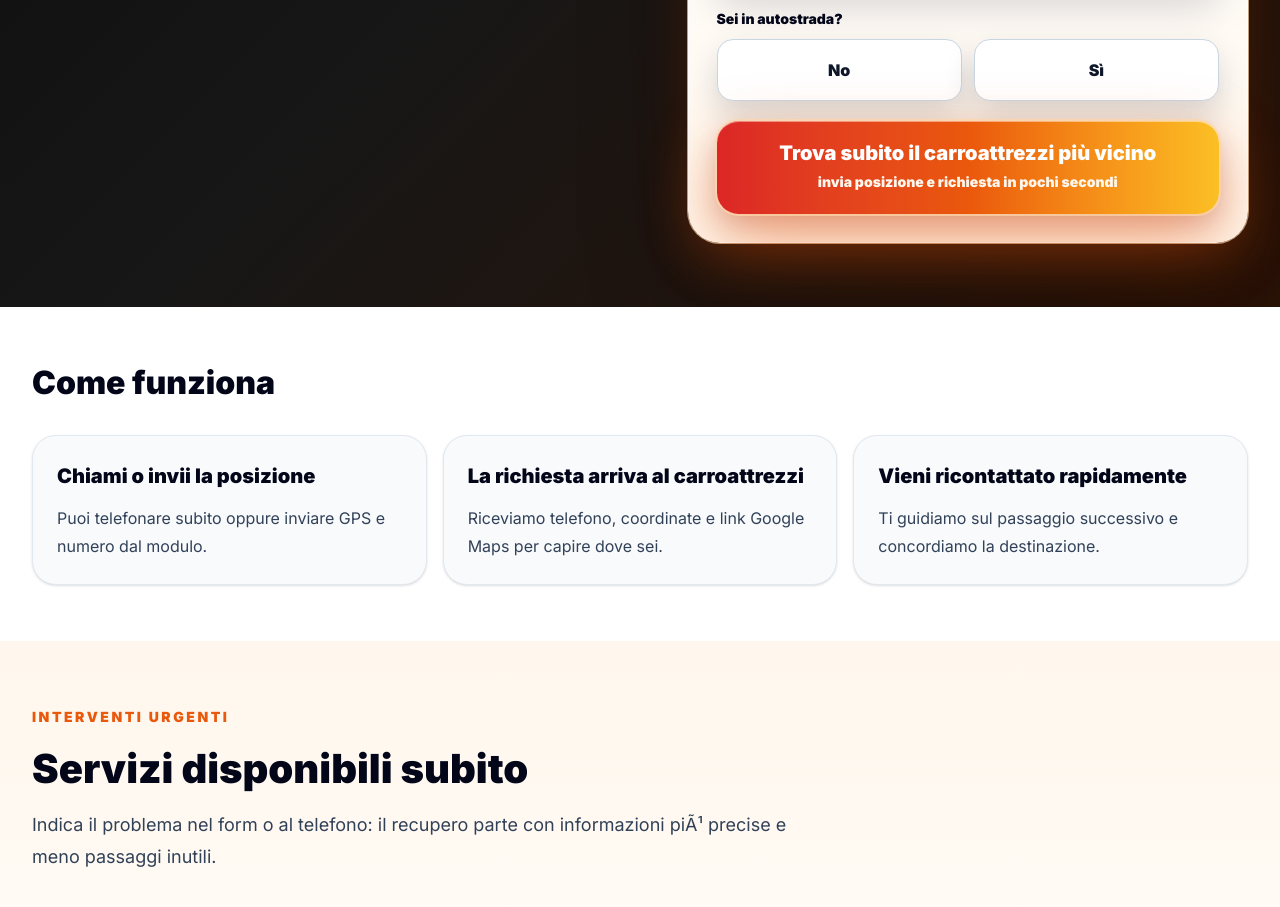
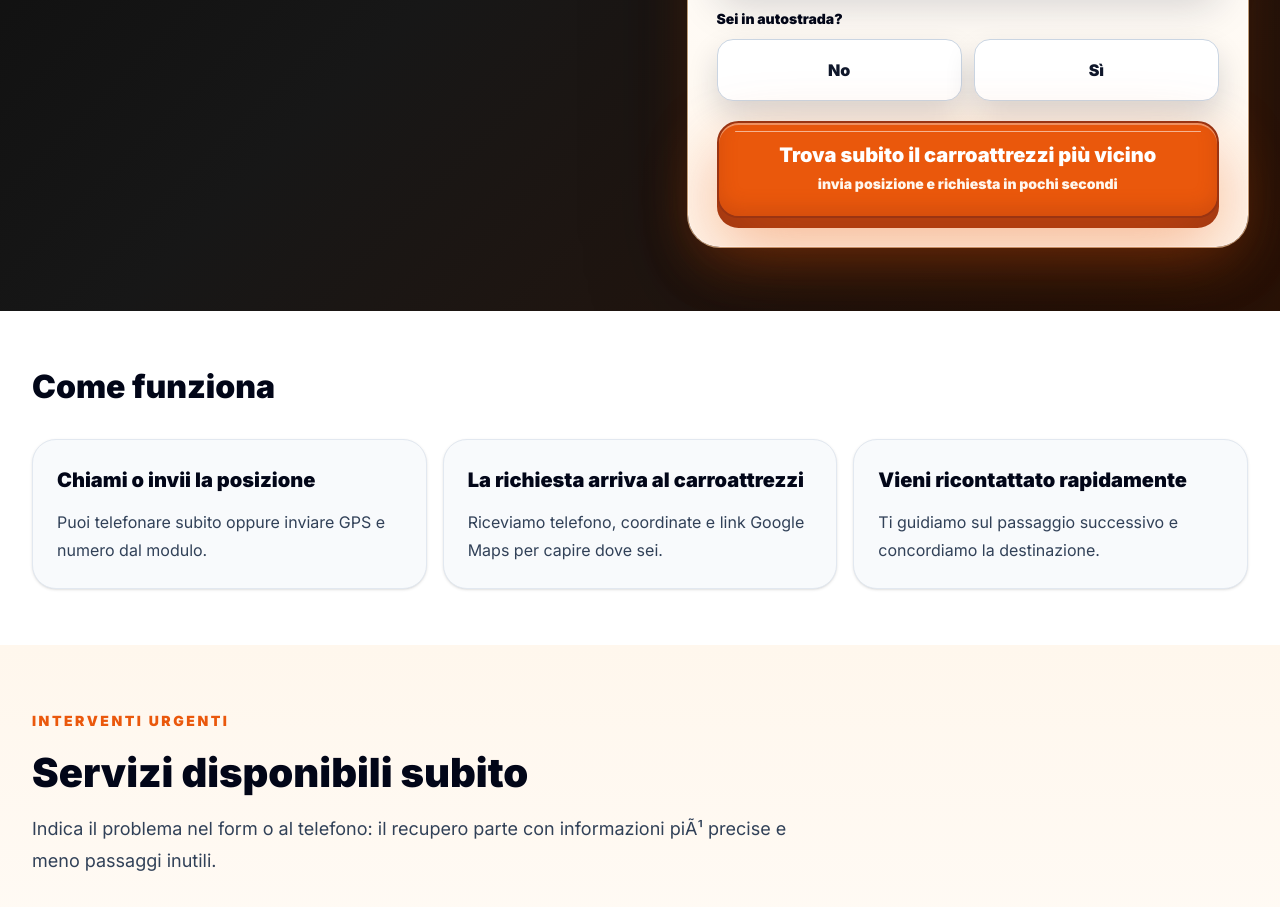
Before and after one commit to alessio-aesthetic/carroattrezzibergamo24ore.it, a Next.js app: page /landing in a window 1280 px wide. Shown: the part 940-1847 px from the top of the page. Built offline with nearby package versions, Linux system fonts and the light colour scheme; no server answers.

Commit message:
Make Bergamo CTA solid 3D

```diff
--- a/src/app/landing/LandingClient.tsx
+++ b/src/app/landing/LandingClient.tsx
@@ -352,9 +352,9 @@ export function LandingClient() {
               type="button"
               onClick={submitPosition}
               disabled={status === 'loading'}
-              className="group relative mt-5 w-full overflow-hidden rounded-[1.35rem] bg-linear-to-r from-[#DC2626] via-[#EA580C] to-[#FBBF24] px-5 py-5 text-lg font-black text-white shadow-[0_28px_70px_rgba(234,88,12,0.48),0_10px_26px_rgba(127,29,29,0.24),inset_0_1px_0_rgba(255,255,255,0.45)] ring-2 ring-orange-200/70 transition hover:-translate-y-1 hover:shadow-[0_36px_88px_rgba(234,88,12,0.62),0_14px_34px_rgba(127,29,29,0.30)] disabled:cursor-wait disabled:opacity-70"
+              className="group relative mt-5 w-full overflow-hidden rounded-[1.35rem] border-2 border-[#9A3412] bg-[#EA580C] px-5 py-5 text-lg font-black text-white shadow-[0_28px_70px_rgba(234,88,12,0.42),0_10px_0_#9A3412,inset_0_2px_0_rgba(255,255,255,0.35),inset_0_-8px_18px_rgba(154,52,18,0.28)] transition hover:-translate-y-1 hover:bg-[#F97316] hover:shadow-[0_36px_88px_rgba(234,88,12,0.52),0_12px_0_#9A3412,inset_0_2px_0_rgba(255,255,255,0.42),inset_0_-8px_18px_rgba(154,52,18,0.30)] active:translate-y-1 active:shadow-[0_16px_42px_rgba(234,88,12,0.38),0_4px_0_#9A3412,inset_0_2px_0_rgba(255,255,255,0.3)] disabled:cursor-wait disabled:opacity-70"
             >
-              <span className="absolute inset-0 bg-linear-to-r from-white/0 via-white/25 to-white/0 opacity-0 transition group-hover:opacity-100" />
+              <span className="absolute inset-x-4 top-2 h-px rounded-full bg-white/55" />
               <span className="relative block text-xl leading-tight">
                 {status === 'loading'
                   ? 'Invio in corso...'
```
